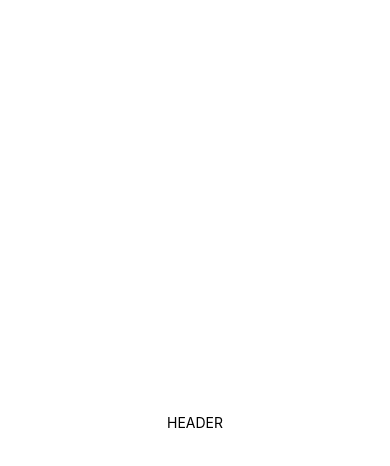
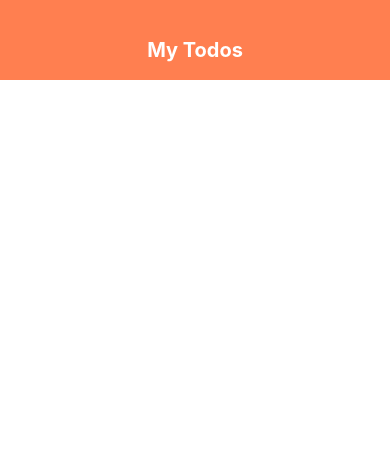
Before and after one commit to faiza203/Todo_React_Native, a React Native app: screen / in a window 390 px wide. Shown: the top 466 px of the page. Built offline with nearby package versions, Linux system fonts and the light colour scheme.

Commit message:
Style the Header

```diff
--- a/App.js
+++ b/App.js
@@ -15,7 +15,5 @@
   container: {
     flex: 1,
     backgroundColor: "#fff",
-    alignItems: "center",
-    justifyContent: "center",
   },
 });
--- a/components/header.js
+++ b/components/header.js
@@ -2,5 +2,23 @@
 import { StyleSheet, View, Text } from "react-native";
 
 export default function Header() {
-  return <Text>HEADER</Text>;
+  return (
+    <View style={styles.header}>
+      <Text style={styles.title}>My Todos</Text>
+    </View>
+  );
 }
+
+const styles = StyleSheet.create({
+  header: {
+    height: 80,
+    paddingTop: 38,
+    backgroundColor: "coral",
+  },
+  title: {
+    textAlign: "center",
+    color: "#fff",
+    fontSize: 20,
+    fontWeight: "bold",
+  },
+});
```
